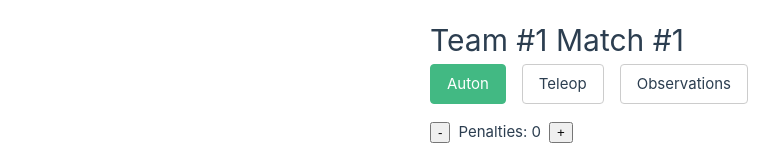
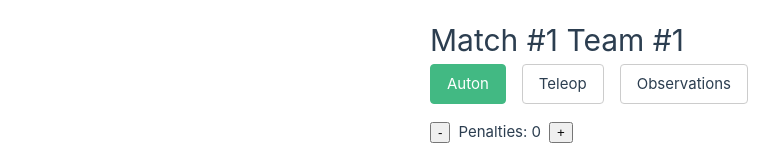
Before and after one commit to lauramoore/2026RebuiltScout, a Vue app: page /scout/1/1/1/auton in a window 1280 px wide. Shown: the top 152 px of the page, without its empty margins (210-989 px from the left). Built offline with nearby package versions, Linux system fonts and the light colour scheme; no server answers; the database is empty; sample sign-in values are in the browser's storage.

Commit message:
reset match and team in header

```diff
--- a/src/scout/ScoutView.vue
+++ b/src/scout/ScoutView.vue
@@ -1,7 +1,7 @@
 <template>
   <div v-if="error" class="error-message">{{ error }}</div>
   <div v-else>
-    <h1>Team #{{ route.params.match }} Match #{{ route.params.team }}</h1>
+    <h1>Match #{{ route.params.match }} Team #{{ route.params.team }}</h1>
     <header>
       <nav>
         <!-- Use named routes for robust navigation -->
```
